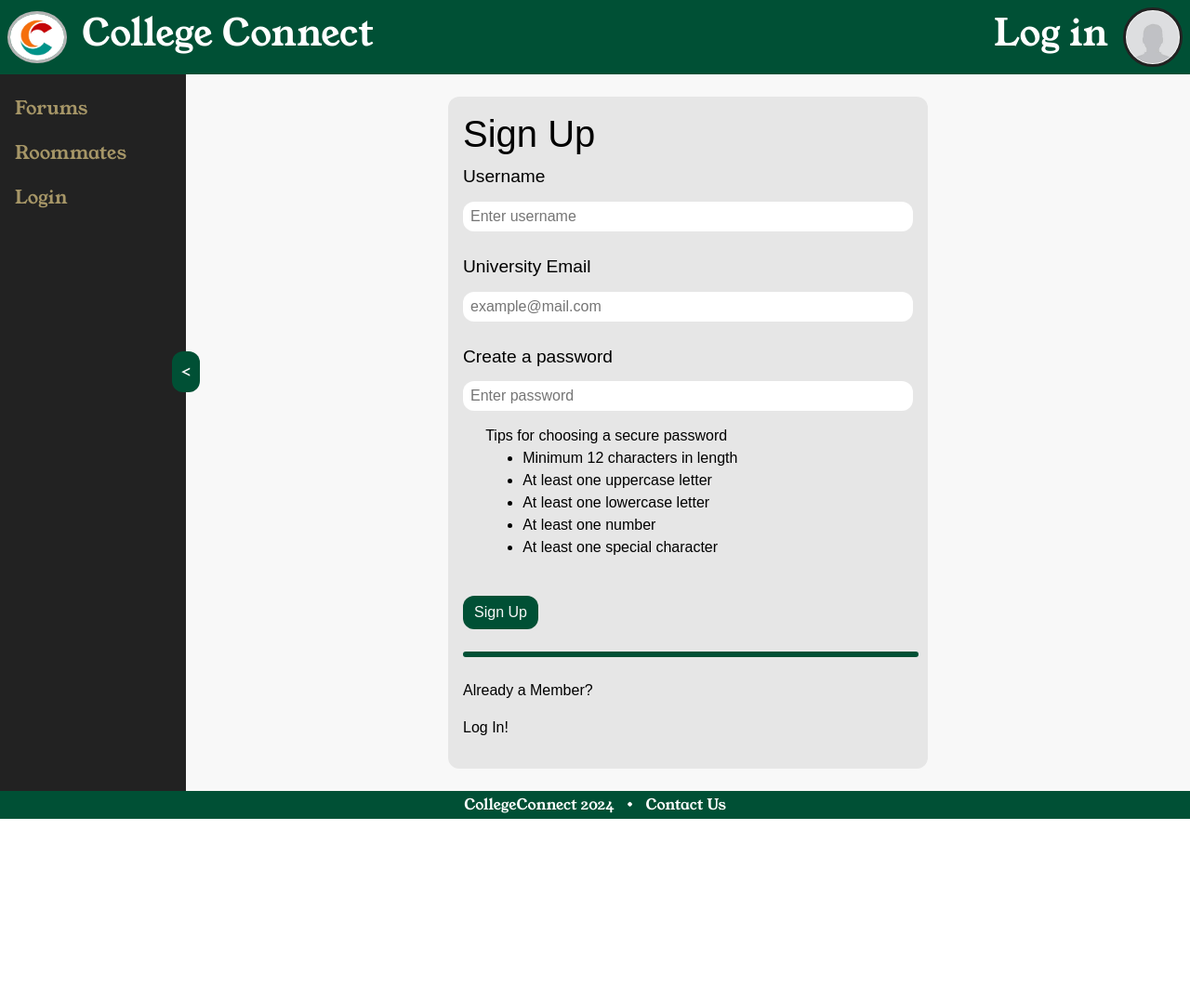
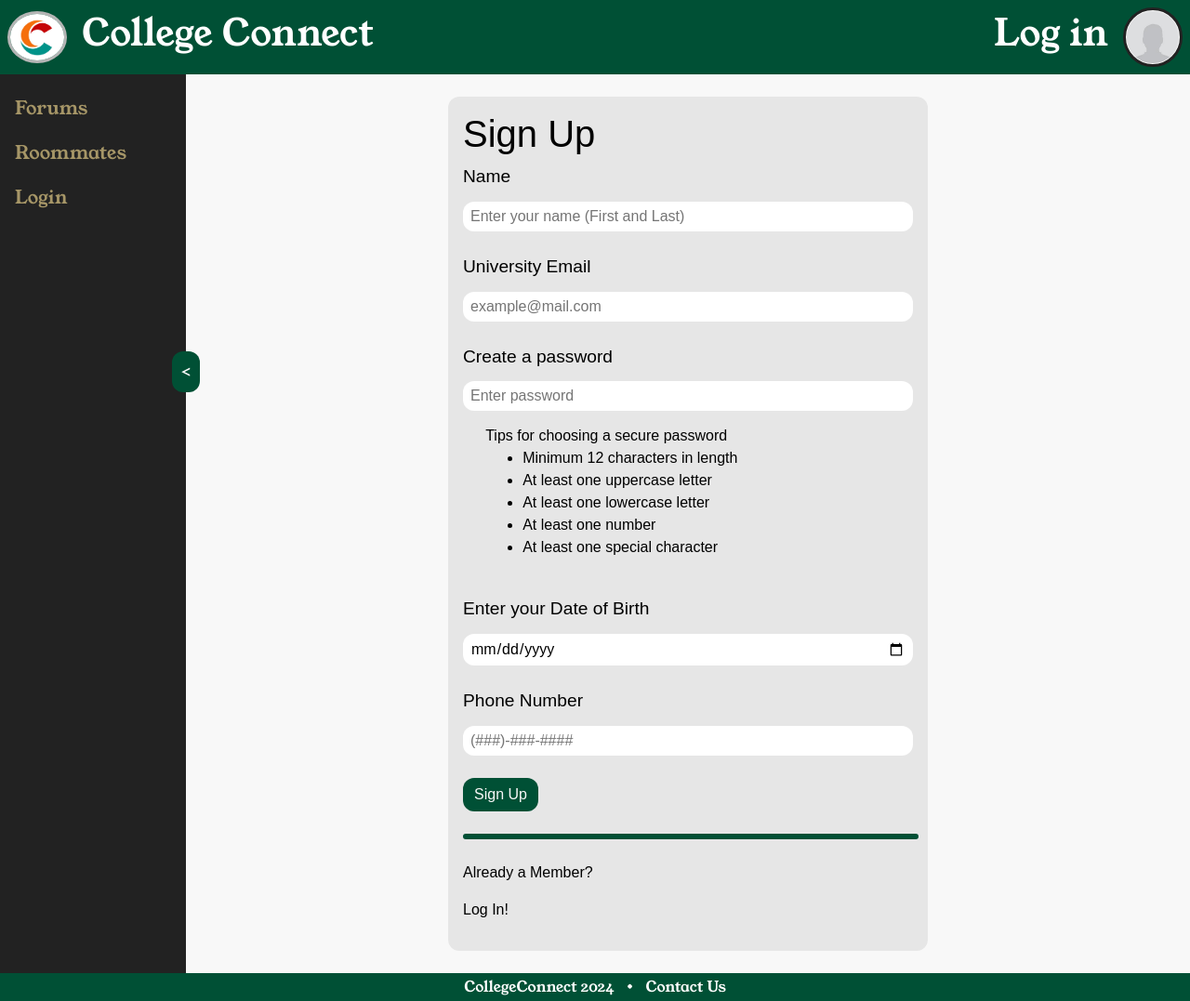
Before and after one commit to arahman19/CollegeConnect, a Flask app: page /signup in a window 1280 px wide. Shown: the whole page at 93% size. Before the commit the page ends 881 px from the top, so only its background shows below. Run offline with Flask 3, Linux system fonts and the light colour scheme; parts of the project's set-up code (start-up, migrations or seed data) failed here and were passed over; some web fonts are replaced.

Commit message:
Updated the Sign-Up page to require more information

```diff
--- a/templates/signup.html
+++ b/templates/signup.html
@@ -4,8 +4,8 @@
         <form method="post" action="/create" class="default-form" style="margin-left: 25%; margin-right: 25%;">
             <h1>Sign Up</h1>
             <div class="form-field">
-                <label for="username" class="form-label">Username</label>
-                <input class="form-text" type="text" name="username" placeholder="Enter username">
+                <label for="username" class="form-label">Name</label>
+                <input class="form-text" type="text" name="username" placeholder="Enter your name (First and Last)">
             </div>
             <div class="form-field">
                 <label class="form-label" for="email">University Email</label>
@@ -25,6 +25,14 @@
                     </ul>
                 </div>
             </div>
+            <div class="form-field">
+                <label class="form-label" for="birthday">Enter your Date of Birth</label>
+                <input class="form-text" type="date" id="birthday" name="birthday">
+            </div>
+            <div class="form-field">
+                <label for="phone-number" class="form-label">Phone Number</label>
+                <input class="form-text" type="text" name="phone-number" placeholder="(###)-###-####">
+            </div>
             <button type="submit">Sign Up</button>
             <hr class="form-hr">
             <p>Already a Member?</p>
```
